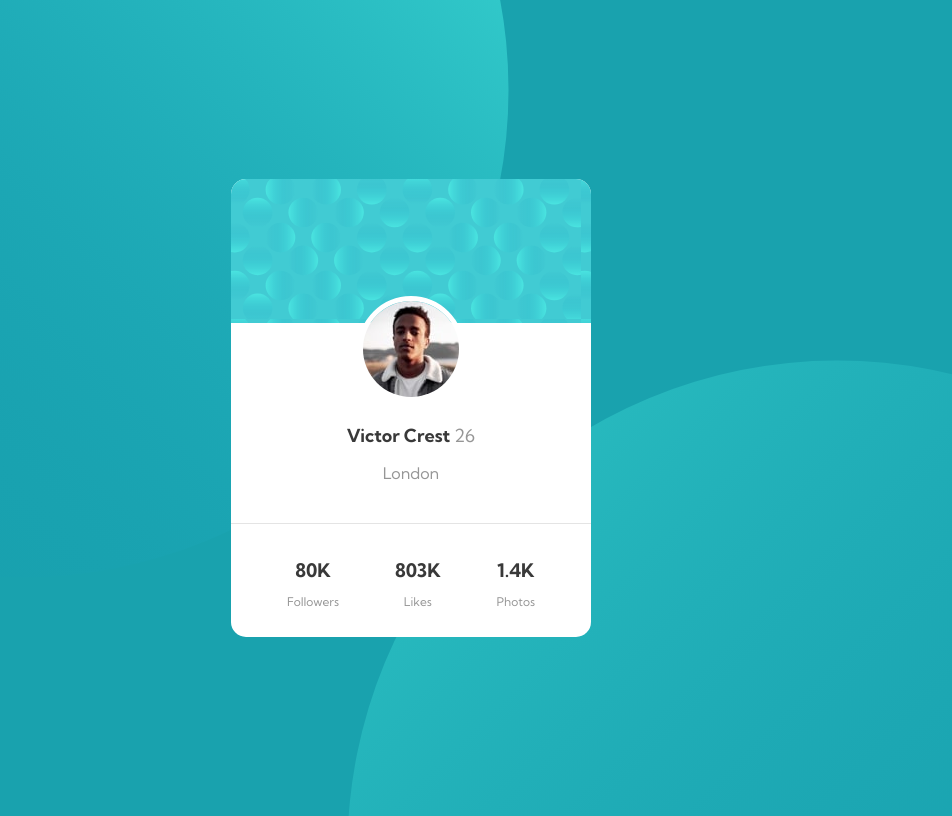
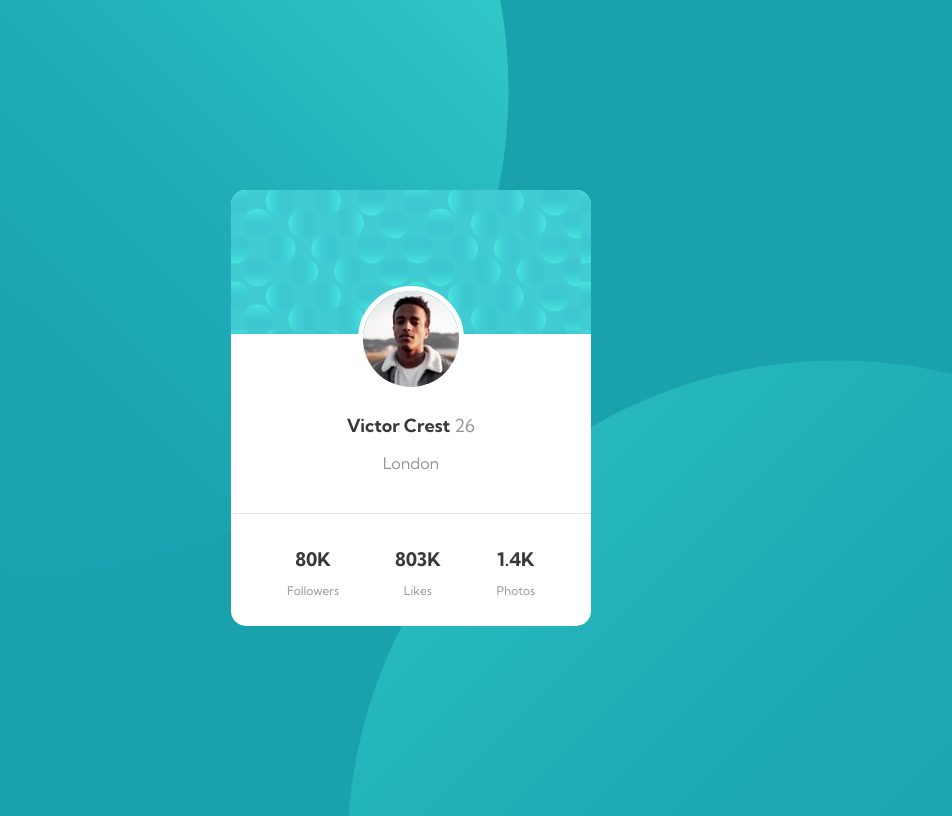
Before and after one commit to lhaquoc/profile-card-component-main, a plain HTML site: page index.html in a window 1280 px wide. Shown: the whole page, without its empty margins (229-1181 px from the left). Drawn offline with Linux system fonts and the light colour scheme.

Commit message:
change margin top of user photo
change margin from margin: -3.2rem 0 0 0;
to
margin: -4.5rem 0 0 0;

```diff
--- a/style.css
+++ b/style.css
@@ -32,7 +32,7 @@ body {
 }
 
 .user-photo {
-    margin: -3.2rem 0 0 0;
+    margin: -4.5rem 0 0 0;
     border-radius: 100%;
     border: 5px solid #ffff;
 }
```
